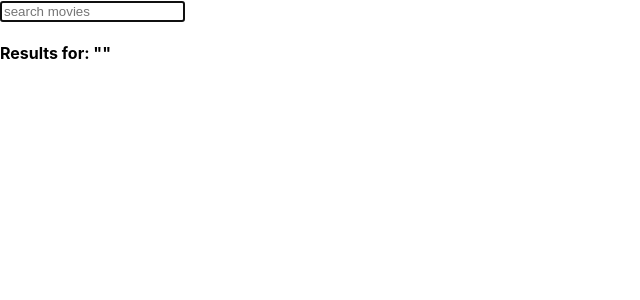
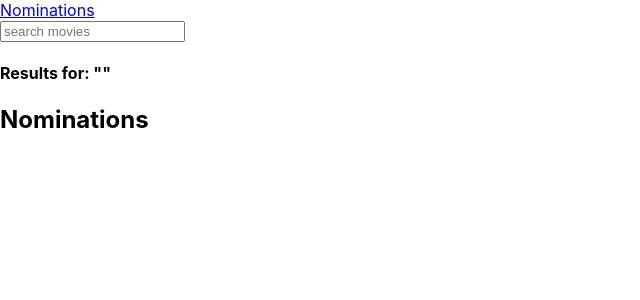
Before and after one commit to emekauja/the-shoppies, a React (Create React App) app: page / in a window 1280 px wide. Shown: the top 300 px of the page, without its empty margins (0-640 px from the left). Built offline with nearby package versions, Linux system fonts and the light colour scheme; no server answers.

Commit message:
"Suspense Addes"

```diff
--- a/src/App.tsx
+++ b/src/App.tsx
@@ -1,6 +1,7 @@
 import React from 'react';
 //import axios from 'axios';
 import './App.css';
+import { Link } from '@reach/router'
 //import { SeachBar } from './SeachBar';
 //import { /* Movie, */ OMDbMovie } from './interfaces'
 //import { MovieGrid } from './MovieGrid'
@@ -66,6 +67,7 @@ function App(props: any): JSX.Element {
 
   return (
     <React.Fragment>
+      <Link to='/nominated'>Nominations</Link>
       {props.children}
     </React.Fragment>
   );
--- a/src/HomePage.tsx
+++ b/src/HomePage.tsx
@@ -4,6 +4,7 @@ import { fetchDataAction, setSearchFilter, notimateMovieAction } from './Actions
 //import { MovieItems } from './MovieItems'
 import { /* OMDbMovie, */ IMovieProps } from './interfaces'
 import { MovieGrid } from './MovieGrid'
+import NominatedPage from './NominatedPage'
 
 
 
@@ -34,7 +35,8 @@ function HomePage() {
     store: { state, dispatch }
   }
     return (
-      <section className="search">
+      <React.Suspense fallback="loading">
+              <section className="search">
       <form>
         <input
           type="text"
@@ -49,7 +51,9 @@ function HomePage() {
           <h4>Results for: {`"${queryValue}"`}</h4>
           <MovieGrid {...props} />
         </div>
+        <NominatedPage />
     </section>
+      </React.Suspense>
     );
 }
 
--- a/src/NominatedCard.tsx
+++ b/src/NominatedCard.tsx
@@ -9,7 +9,7 @@ import { OMDbMovie } from './interfaces'
   movies: Array<OMDbMovie>
 } */
 
-export const NominatedCard = (props: any): Array<JSX.Element> | any => {
+ const NominatedCard = (props: any): Array<JSX.Element> | any => {
   const {movies, removeNominatedMovie, store} = props
   const  {/* state, */ dispatch} = store
 
@@ -48,3 +48,5 @@ export const NominatedCard = (props: any): Array<JSX.Element> | any => {
       </section>
         ))
 }
+
+export default NominatedCard
--- a/src/NominatedPage.tsx
+++ b/src/NominatedPage.tsx
@@ -3,8 +3,6 @@ import { Store } from './Store'
 import { /* fetchDataAction, setSearchFilter, */ removeNominatedMovie } from './Actions'
 //import { MovieItems } from './MovieItems'
 import { /* OMDbMovie, */ INominatedProps } from './interfaces'
-import { MovieGrid } from './MovieGrid'
-
 
 
 //interface HomePageProps {}
@@ -20,7 +18,7 @@ function NominatedPage() {
 
 
   const props: INominatedProps = {
-    movies: state.movieList,
+    movies: state.nominees,
     removeNominatedMovie,
     nominees: state.nominees,
     store: { state, dispatch }
```
